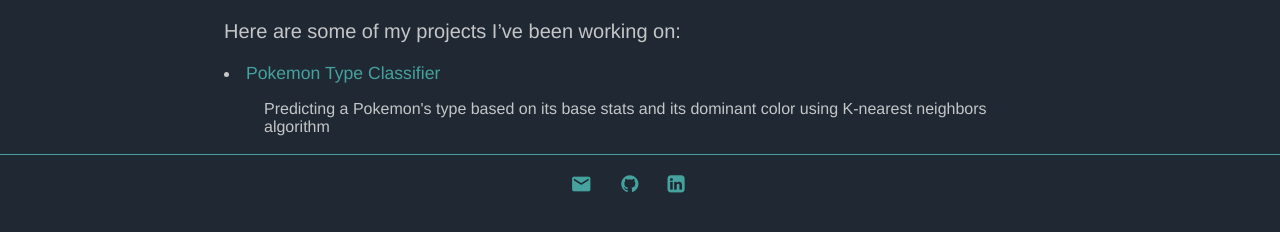
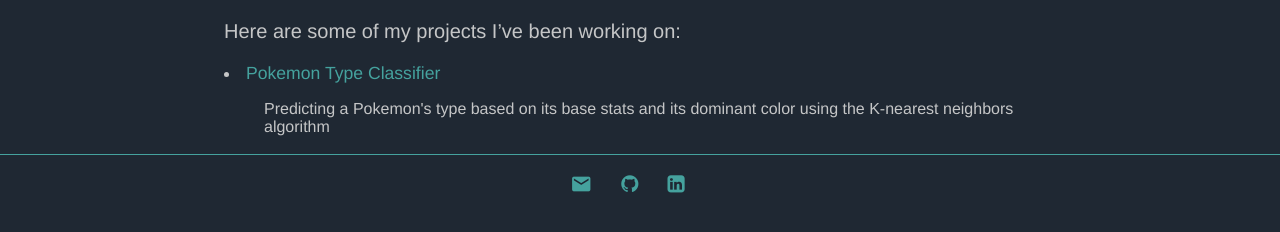
Before and after one commit to clfkenny/clfkenny.github.io, a Jekyll site: the page built from projects/index.md, in a window 1280 px wide. Shown: the part 138-370 px from the top of the page. Built offline with Jekyll 4.4.1, drawn with Linux system fonts in a browser that asks for light colours.

Commit message:
Update index.md

```diff
--- a/projects/index.md
+++ b/projects/index.md
@@ -16,7 +16,7 @@ nav ul li:nth-child(3) a{
 
 <p>
   <li><a href= "/projects/pokemon_classifier">Pokemon Type Classifier</a>
-   <ul>Predicting a Pokemon's type based on its base stats and its dominant color using K-nearest neighbors algorithm</ul>
+   <ul>Predicting a Pokemon's type based on its base stats and its dominant color using the K-nearest neighbors algorithm</ul>
  </li>
 
 
```
